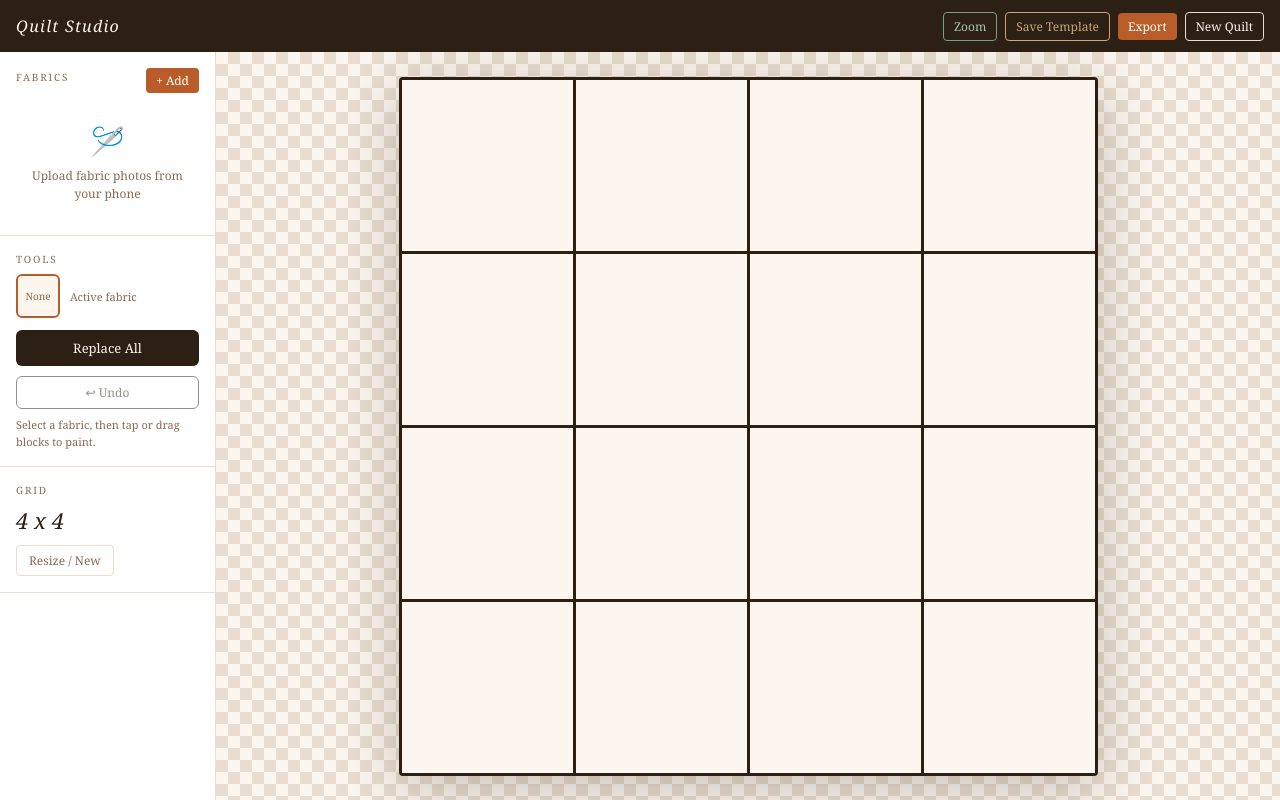
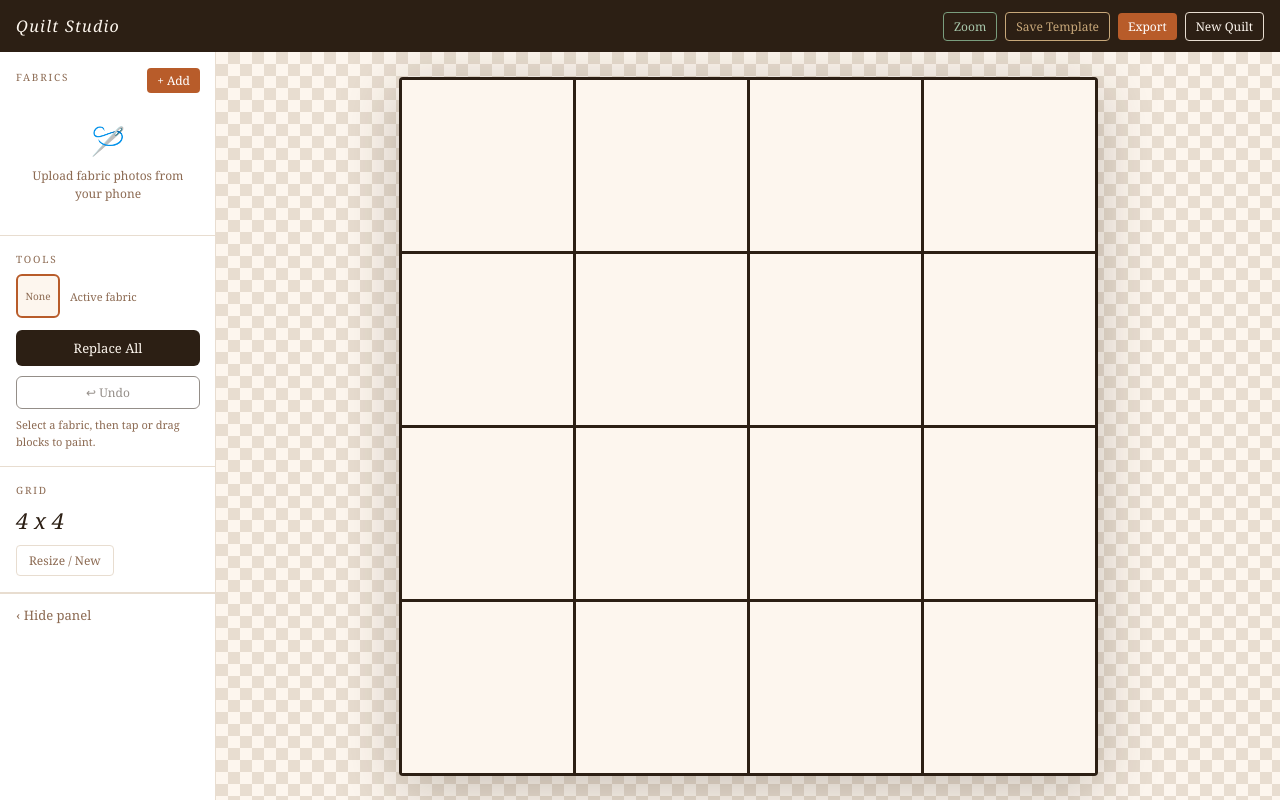
Before and after one commit to jvdv45/quilt-studio, a React (Create React App) app: page / in a window 1280 px wide. Both pictures are taken after a click on the button "Start Blank Canvas". Built offline with nearby package versions, Linux system fonts and the light colour scheme.

Commit message:
fix build and add side toggle

```diff
--- a/public/index.html
+++ b/public/index.html
@@ -7,6 +7,7 @@
     <meta name="description" content="Design beautiful quilts with your own fabric photos" />
 
     <!-- iOS PWA support -->
+    <meta name="mobile-web-app-capable" content="yes" />
     <meta name="apple-mobile-web-app-capable" content="yes" />
     <meta name="apple-mobile-web-app-status-bar-style" content="black-translucent" />
     <meta name="apple-mobile-web-app-title" content="Quilt Studio" />
--- a/public/service-worker.js
+++ b/public/service-worker.js
@@ -3,14 +3,12 @@
    Uses a cache-first strategy: serve from cache, fall back to network.
 */
 
-const CACHE_NAME = "quilt-studio-v1";
+const CACHE_NAME = "quilt-studio-v2";
 
-// All the files that make up the app shell
+// Only cache stable URLs — hashed JS/CSS filenames are cached dynamically on first fetch
 const PRECACHE_URLS = [
   "/",
   "/index.html",
-  "/static/js/main.chunk.js",
-  "/static/js/bundle.js",
   "/manifest.json",
   "/icon-192.png",
   "/icon-512.png"
--- a/src/App.jsx
+++ b/src/App.jsx
@@ -51,6 +51,7 @@ export default function QuiltDesigner() {
   const [replaceFrom, setReplaceFrom] = useState(null);
   const [toast, setToast] = useState(null);
   const [zoomMode, setZoomMode] = useState(false);
+  const [sidebarOpen, setSidebarOpen] = useState(true);
   const [exportImage, setExportImage] = useState(null);
   const [exporting, setExporting] = useState(false);
 
@@ -100,11 +101,12 @@ export default function QuiltDesigner() {
       const cellH = Math.floor((height - 48 - BORDER * 2 - GAP * (rows - 1)) / rows);
       setCellSize(Math.max(4, Math.min(cellW, cellH)));
     };
-    compute();
+    // Delay slightly so the sidebar CSS transition finishes before measuring
+    const t = setTimeout(compute, 220);
     const ro = new ResizeObserver(compute);
     ro.observe(el);
-    return () => ro.disconnect();
-  }, [phase, cols, rows, zoomMode]);
+    return () => { clearTimeout(t); ro.disconnect(); };
+  }, [phase, cols, rows, zoomMode, sidebarOpen]);
 
   const toggleZoom = () => {
     if (zoomMode) { setScale(1); setPan({ x: 0, y: 0 }); }
@@ -508,7 +510,7 @@ export default function QuiltDesigner() {
       {/* ── Design screen ── */}
       {phase === "design" && (
         <div style={S.designWrap}>
-          <aside style={S.sidebar}>
+          <aside style={{ ...S.sidebar, width: sidebarOpen ? 216 : 0, minWidth: 0 }}>
             <div style={S.section}>
               <div style={S.sectionHead}>
                 <span style={S.sectionLabel}>Fabrics</span>
@@ -561,7 +563,14 @@ export default function QuiltDesigner() {
               <div style={S.gridInfo}>{cols} x {rows}</div>
               <button style={S.ghostBtn2} onClick={() => setPhase("setup")}>Resize / New</button>
             </div>
+            <div style={{ position: "sticky", bottom: 0, background: "#fff", borderTop: `1px solid ${WARM}` }}>
+              <button style={S.sidebarToggleBtn} onClick={() => setSidebarOpen(false)}>‹ Hide panel</button>
+            </div>
           </aside>
+
+          {!sidebarOpen && (
+            <button style={S.sidebarReopenBtn} onClick={() => setSidebarOpen(true)}>›</button>
+          )}
 
           <main
             ref={canvasAreaRef}
@@ -656,8 +665,10 @@ const S = {
   miniDot: { width: 8, height: 8, background: ACCENT, borderRadius: 1 },
 
   designWrap: { flex: 1, display: "flex", overflow: "hidden", minHeight: 0 },
-  sidebar: { width: 216, background: "#fff", borderRight: `1px solid ${WARM}`, display: "flex", flexDirection: "column", overflowY: "auto", flexShrink: 0 },
-  section: { padding: "16px", borderBottom: `1px solid ${WARM}` },
+  sidebar: { background: "#fff", borderRight: `1px solid ${WARM}`, display: "flex", flexDirection: "column", overflowY: "auto", overflowX: "hidden", flexShrink: 0, transition: "width 0.2s ease" },
+  sidebarToggleBtn: { width: "100%", minWidth: 216, background: "transparent", border: "none", color: MID, padding: "12px 16px", textAlign: "left", cursor: "pointer", fontSize: 13, fontFamily: "Georgia, serif" },
+  sidebarReopenBtn: { position: "fixed", bottom: 20, left: 0, zIndex: 200, background: "#fff", border: `1px solid ${WARM}`, borderLeft: "none", borderRadius: "0 6px 6px 0", color: MID, fontSize: 16, padding: "10px 8px", cursor: "pointer", boxShadow: "2px 2px 8px rgba(0,0,0,0.1)" },
+  section: { padding: "16px", borderBottom: `1px solid ${WARM}`, minWidth: 216 },
   sectionHead: { display: "flex", alignItems: "center", justifyContent: "space-between", marginBottom: 12 },
   sectionLabel: { fontSize: 10, letterSpacing: "0.18em", textTransform: "uppercase", color: MID, display: "block", marginBottom: 8 },
   addBtn: { background: ACCENT, color: "#fff", border: "none", padding: "4px 10px", borderRadius: 4, fontSize: 12, cursor: "pointer", position: "relative", display: "inline-block", userSelect: "none" },
```
Also changed, not shown: 1 other file (tests, documents, lock files or other folders).
